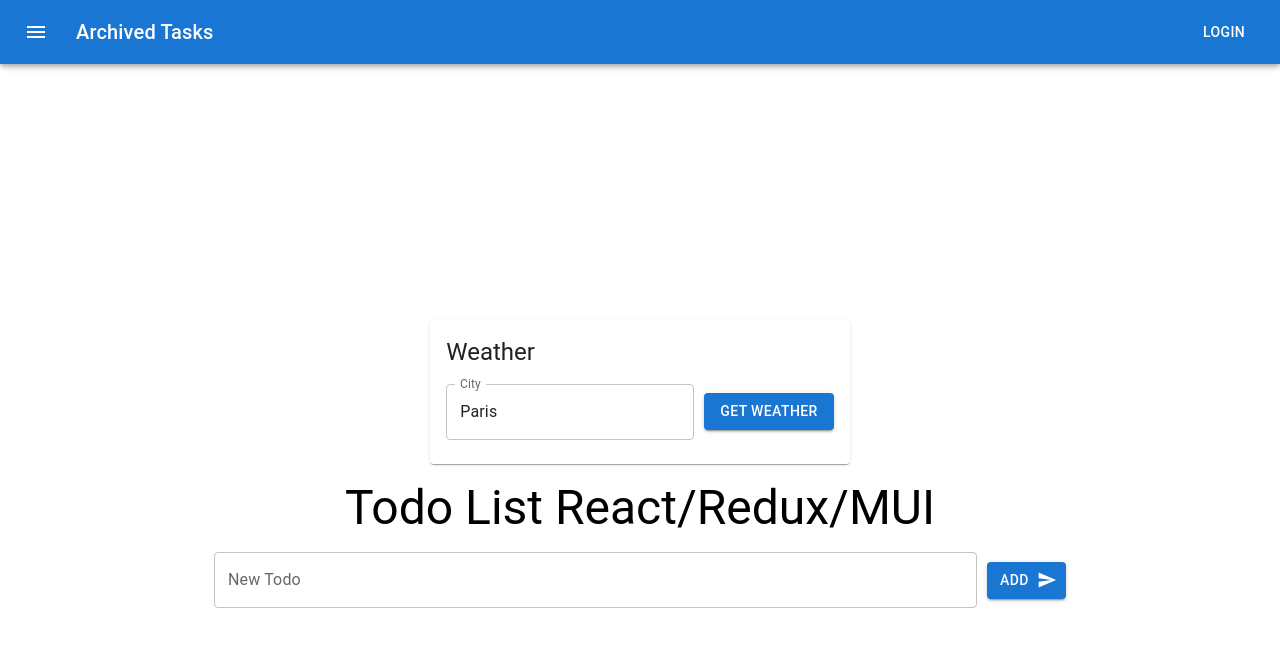
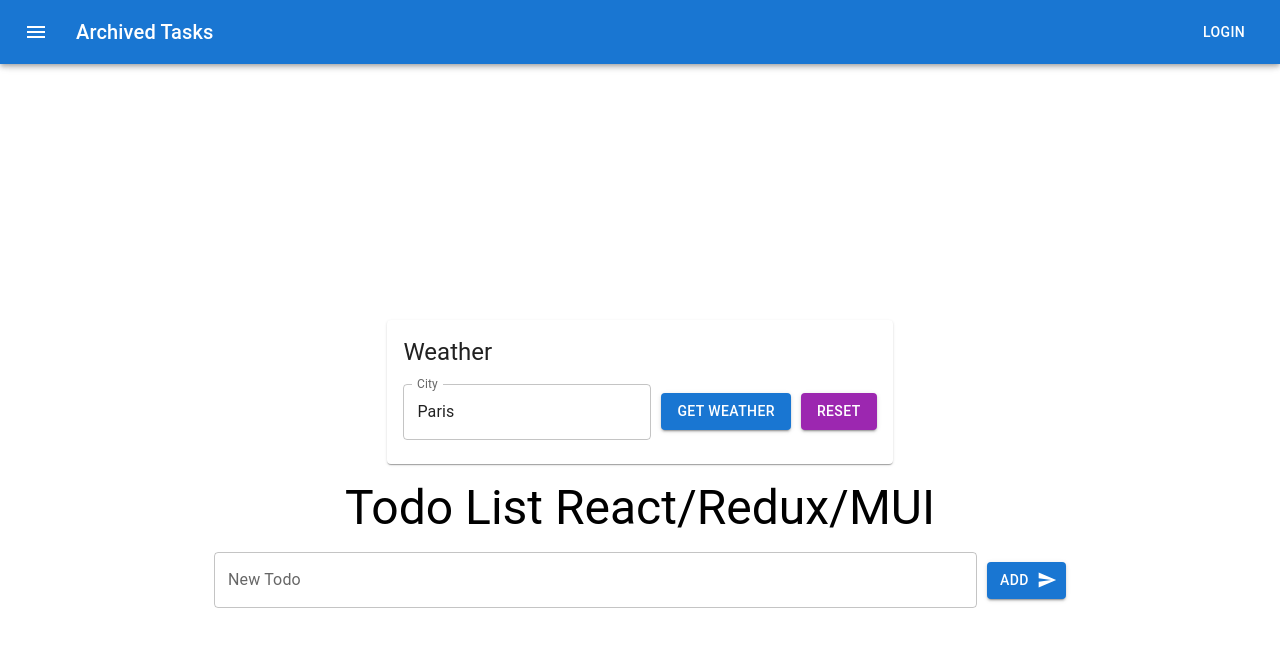
Before and after one commit to SachaSST/Redux-React-MUI, a React (Create React App) app: page / in a window 1280 px wide. Shown: the top 646 px of the page. Built offline with nearby package versions, Linux system fonts and the light colour scheme.

Commit message:
reset weather data button

```diff
--- a/src/components/Weather.tsx
+++ b/src/components/Weather.tsx
@@ -41,6 +41,10 @@
     fetchWeatherData(city);
   };
 
+  const resetWeatherData = () => {
+    setWeatherData(null);
+  }
+
   return (
     <Card>
       <CardContent>
@@ -56,6 +60,9 @@
           <Button variant="contained" color="primary" onClick={handleFetchWeather}>
             Get Weather
           </Button>
+            <Button variant="contained" color="secondary" onClick={resetWeatherData} style={{ marginLeft: '10px' }}>
+                Reset
+            </Button>
         </Box>
         {loading ? (
           <Typography variant="body1" mt={2}>Loading...</Typography>
```
